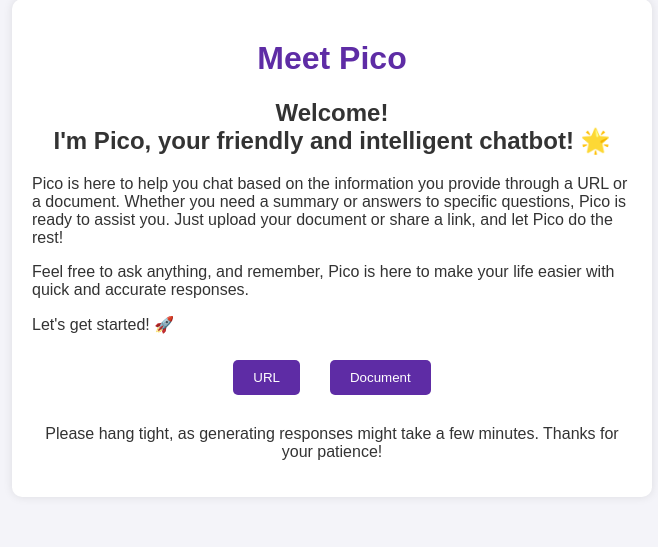
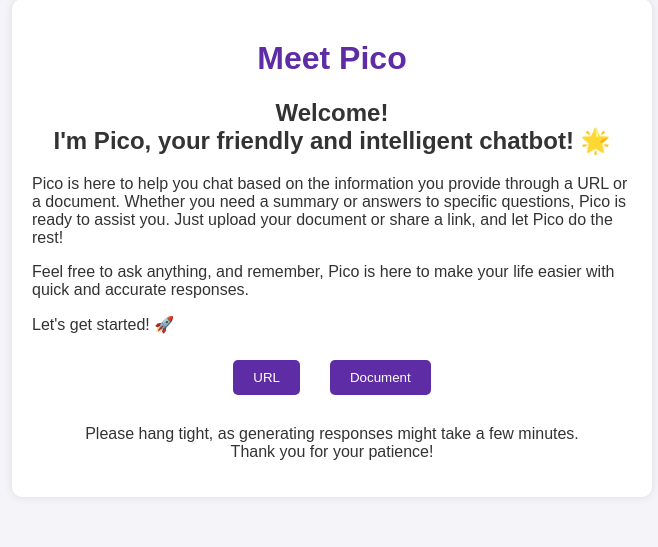
Before and after one commit to PrishaAnand04/Chat_With_Document, a Flask app: page / in a window 1280 px wide. Shown: the part 21-568 px from the top of the page, without its empty margins (308-966 px from the left). Run offline with Flask 3, Linux system fonts and the light colour scheme.

Commit message:
Update front_end.html

```diff
--- a/templates/front_end.html
+++ b/templates/front_end.html
@@ -53,7 +53,7 @@
 
         <div class="footer">
             <center>
-            <p>Please hang tight, as generating responses might take a few minutes. Thanks for your patience!</p>
+            <p>Please hang tight, as generating responses might take a few minutes. <br>Thank you for your patience!</p>
         </center>
         </div>
     </div>
```
